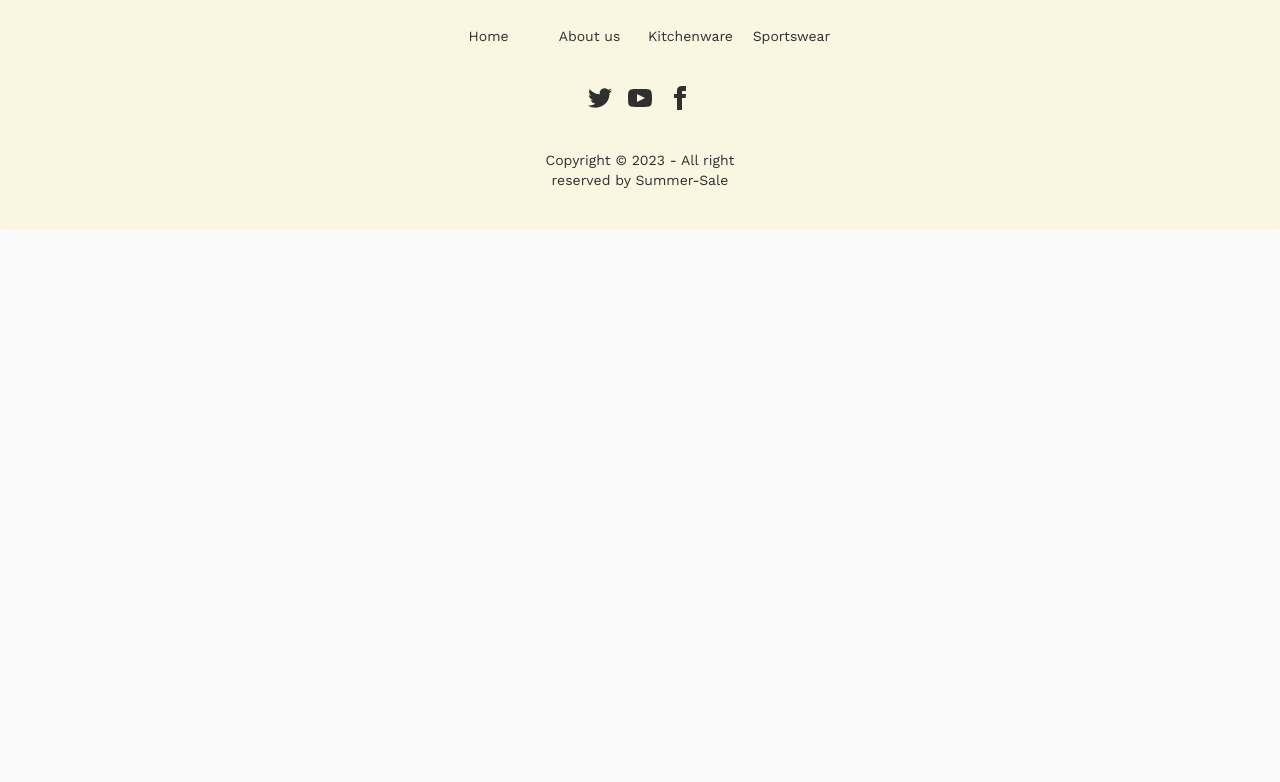
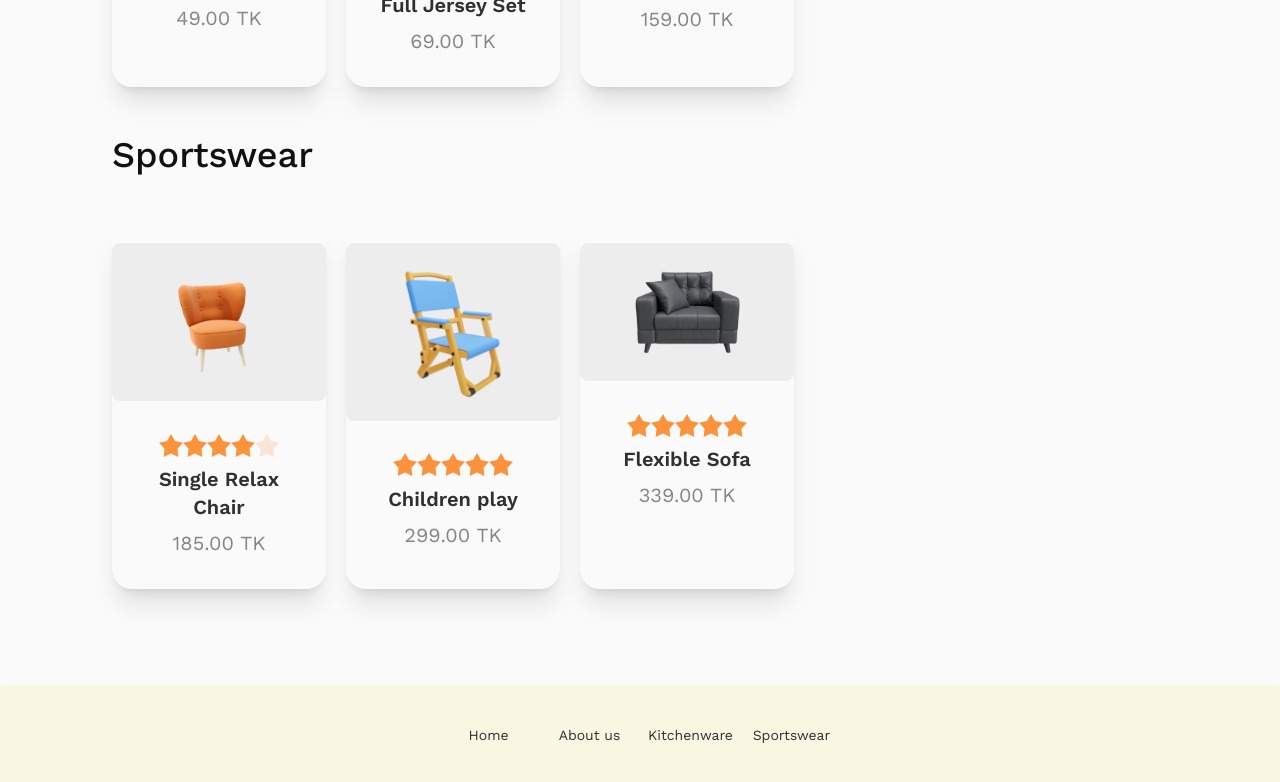
Before and after one commit to arifu00/Summer-Sale-Project, a plain HTML site: page index.html in a window 1280 px wide. Shown: the part 1615-2397 px from the top of the page. Before the commit the page ends 1845 px from the top, so only its background shows below. Drawn offline with nearby package versions, Linux system fonts and the light colour scheme.

Commit message:
added Bonus part

```diff
--- a/index.html
+++ b/index.html
@@ -26,7 +26,7 @@
 <body class="work-sans">
 
     <!-- header part -->
-    <header class="bg-[#F9F6E2]">
+    <header class="bg-[#F9F6E2] lg:h-[650px] ">
         <div class="container mx-auto">
             <div class="hero lg:py-10 lg:px-28">
                 <div class="hero-content flex-col lg:flex-row-reverse gap-8 md:gap-16">
@@ -60,7 +60,7 @@
                     <!-- Kitchenware part -->
                     <div class="">
 
-                        <div class="grid grid-cols-1 md:grid-cols-2 lg:grid-cols-3 gap-5">
+                        <div class="grid grid-cols-1 md:grid-cols-2 xl:grid-cols-3 gap-5">
                             <!-- card -> 1  -->
                             <div onclick="cardClick(this)" id="card-1"
                                 class="card  shadow md:shadow-xl cursor-pointer mt-5">
@@ -132,7 +132,7 @@
                     <!-- Sportswear -->
                     <div class="mt-12">
                         <h4 class="text-2xl md:text-4xl text-[#111] font-medium mb-7 ">Sportswear</h4>
-                        <div class="grid grid-cols-1 md:grid-cols-2 lg:grid-cols-3 gap-5">
+                        <div class="grid grid-cols-1 md:grid-cols-2 xl:grid-cols-3 gap-5">
                             <!-- card -> 4 -->
                             <div onclick="cardClick(this)" id="card-4"
                                 class="card shadow md:shadow-xl cursor-pointer mt-5">
@@ -201,16 +201,86 @@
                             </div>
                         </div>
                     </div>
+                    <!-- Furniture  -->
+                    <div class="mt-12">
+                        <h4 class="text-2xl md:text-4xl text-[#111] font-medium mb-7 ">Sportswear</h4>
+                        <div class="grid grid-cols-1 md:grid-cols-2 xl:grid-cols-3 gap-5">
+                            <!-- card -> 7 -->
+                            <div onclick="cardClick(this)" id="card-7"
+                                class="card shadow md:shadow-xl cursor-pointer mt-5">
+                                <figure class="">
+                                    <img class="bg-[#1111130D] px-8 lg:px-12 py-5 rounded-lg mt-5"
+                                        src="images/prod7.png" alt="Single Relax Chair" />
+                                </figure>
+                                <div class="card-body items-center text-center">
+                                    <!-- rating  -->
+                                    <div class="rating">
+                                        <input type="radio" name="rating-7" class="mask mask-star-2 bg-orange-400" />
+                                        <input type="radio" name="rating-7" class="mask mask-star-2 bg-orange-400"/>
+                                        <input type="radio" name="rating-7" class="mask mask-star-2 bg-orange-400" />
+                                        <input type="radio" name="rating-7" class="mask mask-star-2 bg-orange-400" checked/>
+                                        <input type="radio" name="rating-7" class="mask mask-star-2 bg-orange-400" />
+                                    </div>
+                                    <h2 class="text-center text-xl font-semibold">Single Relax Chair</h2>
+                                    <p class="text-[#11111180] text-xl font-normal"><span id="">185.00</span> TK</p>
+
+                                </div>
+                            </div>
+                            <!-- card -> 8  -->
+                            <div onclick="cardClick(this)" id="card-8"
+                                class="card shadow md:shadow-xl cursor-pointer mt-5">
+                                <figure class="">
+                                    <img class="bg-[#1111130D] px:5 md:px-8 lg:px-12 py-5 rounded-lg mt-5"
+                                        src="images/prod8.png" alt="Children play" />
+                                </figure>
+                                <div class="card-body items-center text-center">
+                                    <!-- rating  -->
+                                    <div class="rating">
+                                        <input type="radio" name="rating-8" class="mask mask-star-2 bg-orange-400" />
+                                        <input type="radio" name="rating-8" class="mask mask-star-2 bg-orange-400" />
+                                        <input type="radio" name="rating-8" class="mask mask-star-2 bg-orange-400" />
+                                        <input type="radio" name="rating-8" class="mask mask-star-2 bg-orange-400" />
+                                        <input type="radio" name="rating-8" class="mask mask-star-2 bg-orange-400" checked />
+                                    </div>
+                                    <h2 class="text-center text-xl font-semibold">Children play</h2>
+                                    <p class="text-[#11111180] text-xl font-normal"><span id="">299.00</span> TK</p>
+
+                                </div>
+                            </div>
+                            <!-- card -> 9  -->
+                            <div onclick="cardClick(this)" id="card-9"
+                                class="card shadow md:shadow-xl cursor-pointer mt-5">
+                                <figure class="">
+                                    <img class="bg-[#1111130D] px:5 md:px-8 lg:px-12 py-5 rounded-lg mt-5"
+                                        src="images/prod9.png" alt="Flexible Sofa" />
+                                </figure>
+                                <div class="card-body items-center text-center">
+                                    <!-- rating  -->
+                                    <div class="rating">
+                                        <input type="radio" name="rating-9" class="mask mask-star-2 bg-orange-400" />
+                                        <input type="radio" name="rating-9" class="mask mask-star-2 bg-orange-400" />
+                                        <input type="radio" name="rating-9" class="mask mask-star-2 bg-orange-400"/>
+                                        <input type="radio" name="rating-9" class="mask mask-star-2 bg-orange-400" />
+                                        <input type="radio" name="rating-9" class="mask mask-star-2 bg-orange-400" checked/>
+                                    </div>
+                                    <h2 class="text-center text-xl font-semibold">Flexible Sofa</h2>
+                                    <p class="text-[#11111180] text-xl font-normal"><span id="">339.00</span> TK</p>
+
+                                </div>
+                            </div>
+                        </div>
+                    </div>
                 </div>
+
                 <!-- add to cart part  -->
-                <div class=" w-[300px] md:w-[350px] md:mx-auto ">
+                <div class=" w-[290px] md:w-[350px] md:mx-auto ">
                     <!-- Have coupon part -->
-                    <div class="bg-white rounded-lg md:pr-1 md:pl-4 py-6">
+                    <div class="bg-[#fff] rounded-lg md:pr-1 md:pl-4 py-6">
                         <h4 class="text-2xl font-medium text-[#111] mb-4">Have coupon?</h4>
-                        <input class="rounded-l-lg border border-[#11111126] py-4 px-2 outline-0" type="text" name=""
+                        <input class="rounded-l-lg border border-[#11111126] py-4 px-2 outline-0 w-52" type="text" name=""
                             id="coupon-code" placeholder="Coupon code">
                         <button id="apply-btn"
-                            class="disabled py-4 px-2 md:p-4 bg-[#E527B2] rounded-r-lg text-white text-center text-lg md:text-xl font-semibold ml-[-6px] disabled:opacity-40"
+                            class="py-4 px-2 md:p-4 bg-[#E527B2] rounded-r-lg text-white text-center text-lg md:text-xl font-semibold ml-[-6px] disabled:opacity-40 disabled:bg-gray-600 hover:bg-lime-500 hover:text-neutral-900"
                             disabled>Apply</button>
 
                     </div>
@@ -239,8 +309,8 @@
                         <div class="flex justify-center">
                             <div class="text-center absolute bottom-[-40px] w-9/12">
                                 <button id="purchase-btn" disabled
-                                    class="text-center p-4 bg-[#E527B2] rounded-lg text-white text-xl font-semibold w-full disabled:opacity-40"
-                                    onclick="my_modal_1.showModal()">open modal</button>
+                                    class="text-center p-4 bg-[#E527B2] rounded-lg text-white text-xl font-semibold w-full disabled:opacity-40 disabled:bg-gray-600 hover:bg-lime-500 hover:text-neutral-900"
+                                    onclick="my_modal_1.showModal()">Make Purchase</button>
 
                                 <dialog id="my_modal_1" class="modal ">
                                     <form method="dialog" class="modal-box">
@@ -249,8 +319,10 @@
                                         </div>
                                         <h3 class="font-bold text-2xl md:text-4xl mt-4">Congratulations</h3>
                                         <p class="text-lg font-normal mt-2">Your Purchase the product</p>
-                                        <div class="text-center mt-4 mb-5">
-                                            <button id="go-home" class="text-center px-10 py-4 bg-[#E527B2] rounded-xl text-white text-xl font-semibold ">Go Home</button>
+                                        <div class="text-center mt-6 mb-5">
+                                            <button id="go-home"
+                                                class="text-center px-10 py-4 bg-[#E527B2] rounded-xl text-white text-xl font-semibold hover:bg-lime-500 hover:text-neutral-900">Go
+                                                Home</button>
                                         </div>
                                     </form>
                                 </dialog>
@@ -301,7 +373,6 @@
 
 
     <script src="script/cardTitle.js"></script>
-    <script src="script/btn.js"></script>
 </body>
 
 </html>
```
